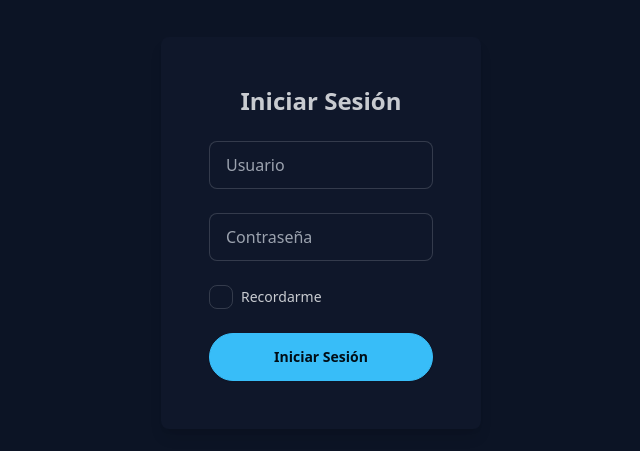
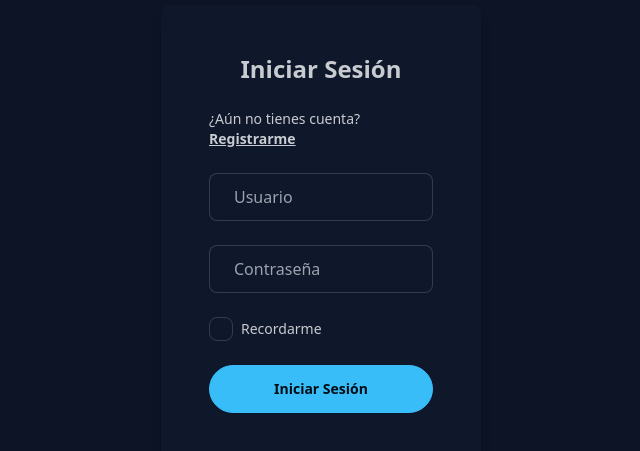
Before and after one commit to martinxanton/Frontend_StartGuide, a React (Vite) app: page /auth/login in a window 1280 px wide. Shown: the part 167-618 px from the top of the page, without its empty margins (319-959 px from the left). Built offline with nearby package versions, Linux system fonts and the light colour scheme.

Commit message:
feat: Add login and registration functionality

```diff
--- a/src/pages/login.jsx
+++ b/src/pages/login.jsx
@@ -1,7 +1,6 @@
 import React, { useEffect, useState } from "react";
 import { useNavigate } from "react-router-dom";
 import axios from "axios";
-import { jwtDecode } from "jwt-decode";
 
 const LoginPage = () => {
   const [username, setUsername] = useState("");
@@ -24,15 +23,15 @@ const LoginPage = () => {
       setError("");
       axios
         .post("http://localhost:3000/api/auth/login", {
-          username,
-          password,
+          username: username,
+          password: password,
         })
-        .then(
-          (response) => {
-            const { token } = response.data;
-            localStorage.setItem("token", token);
-            navigate("/");}
-        ).catch((err) => {
+        .then((response) => {
+          const { token } = response.data;
+          localStorage.setItem("token", token);
+          navigate("/");
+        })
+        .catch((err) => {
           if (err.response && err.response.data && err.response.data.msg) {
             setError(err.response.data.msg); // Mostrar el mensaje de error del backend
           } else {
@@ -48,30 +47,56 @@ const LoginPage = () => {
       <main className="bg-base-100 w-3/12 p-12 rounded-lg shadow-lg">
         <form onSubmit={handleSubmit} className="space-y-6">
           <h1 className="text-2xl font-semibold text-center">Iniciar Sesión</h1>
-          <div>
-            <label htmlFor="floatingInput" className="sr-only">Usuario</label>
+          <p className="text-sm">
+            ¿Aún no tienes cuenta?{" "}
+            <a href="/auth/register" className="link font-bold">
+              Registrarme
+            </a>
+          </p>
+          <label
+            htmlFor="floatingInput"
+            className="input input-bordered flex items-center gap-2"
+          >
+            <svg
+              xmlns="http://www.w3.org/2000/svg"
+              viewBox="0 0 16 16"
+              fill="currentColor"
+              className="w-4 h-4 opacity-70"
+            >
+              <path d="M8 8a3 3 0 1 0 0-6 3 3 0 0 0 0 6ZM12.735 14c.618 0 1.093-.561.872-1.139a6.002 6.002 0 0 0-11.215 0c-.22.578.254 1.139.872 1.139h9.47Z" />
+            </svg>
             <input
               type="text"
-              className="input input-bordered w-full"
-              id="floatingInput"
+              className="grow"
               placeholder="Usuario"
               value={username}
               onChange={(e) => setUsername(e.target.value)}
             />
-          </div>
-
-          <div>
-            <label htmlFor="floatingPassword" className="sr-only">Contraseña</label>
+          </label>
+          <label
+            htmlFor="floatingPassword"
+            className="input input-bordered flex items-center gap-2"
+          >
+            <svg
+              xmlns="http://www.w3.org/2000/svg"
+              viewBox="0 0 16 16"
+              fill="currentColor"
+              className="w-4 h-4 opacity-70"
+            >
+              <path
+                fillRule="evenodd"
+                d="M14 6a4 4 0 0 1-4.899 3.899l-1.955 1.955a.5.5 0 0 1-.353.146H5v1.5a.5.5 0 0 1-.5.5h-2a.5.5 0 0 1-.5-.5v-2.293a.5.5 0 0 1 .146-.353l3.955-3.955A4 4 0 1 1 14 6Zm-4-2a.75.75 0 0 0 0 1.5.5.5 0 0 1 .5.5.75.75 0 0 0 1.5 0 2 2 0 0 0-2-2Z"
+                clipRule="evenodd"
+              />
+            </svg>
             <input
               type="password"
-              className="input input-bordered w-full"
-              id="floatingPassword"
+              className="grow"
               placeholder="Contraseña"
               value={password}
               onChange={(e) => setPassword(e.target.value)}
             />
-          </div>
-
+          </label>
           <div className="flex items-center">
             <input
               className="checkbox"
@@ -86,7 +111,10 @@ const LoginPage = () => {
 
           {error && <div className="text-red-500 text-sm">{error}</div>}
 
-          <button className="btn btn-primary w-full rounded-full " type="submit">
+          <button
+            className="btn btn-primary w-full rounded-full "
+            type="submit"
+          >
             Iniciar Sesión
           </button>
         </form>
--- a/src/pages/register.jsx
+++ b/src/pages/register.jsx
@@ -44,8 +44,8 @@ const RegisterPage = () => {
       <main className="bg-base-100 w-3/12 p-12 rounded-lg shadow-lg">
         <form onSubmit={handleSubmit} className="space-y-6">
           <h1 className="text-2xl font-semibold text-center">Registrarse</h1>
-          <div>
-            <label htmlFor="username" className="sr-only">Nombre de usuario</label>
+          <p className="text-sm">¿Ya tienes cuenta? <a href="/auth/login" className="link font-bold">Iniciar sesión</a></p>
+          <label htmlFor="username" className="sr-only">Nombre de usuario</label>
             <input
               type="text"
               className="input input-bordered w-full"
@@ -55,7 +55,6 @@ const RegisterPage = () => {
               onChange={(e) => setUsername(e.target.value)}
               required
             />
-          </div>
           <div>
             <label htmlFor="password" className="sr-only">Contraseña</label>
             <input
```
